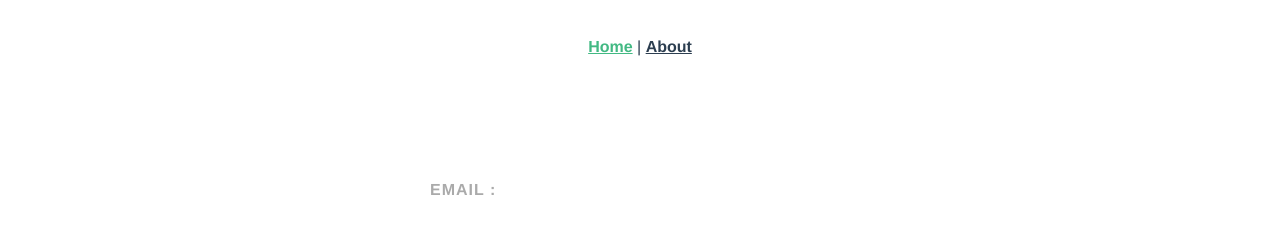
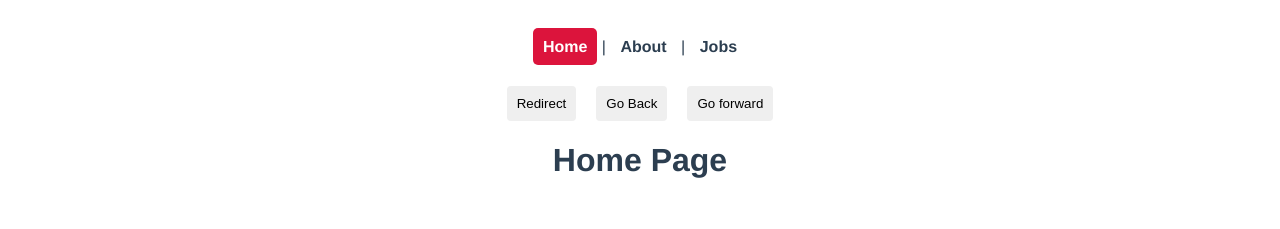
Before and after one commit to obnux/vue, a Vue app: page / in a window 1280 px wide. Shown: the top 229 px of the page. Built offline with nearby package versions, Linux system fonts and the light colour scheme; no server answers.

Commit message:
finishing the Options API videos

```diff
--- a/src/App.vue
+++ b/src/App.vue
@@ -1,13 +1,35 @@
 <template>
   <nav>
     <router-link to="/">Home</router-link> |
-
-    <router-link to="/about">About</router-link>
+    <router-link :to="{name: 'about'}">About</router-link> |
+    <router-link :to="{name: 'Jobs'}">Jobs</router-link>
   </nav>
-
-  <router-view/>
+  <button @click="redirect">Redirect</button>
+  <button @click="back">Go Back</button>
+  <button @click="forward">Go forward</button>
+  <router-view />
 </template>
 
+
+<script>
+export default {
+  methods: {
+    redirect ()
+    {
+      this.$router.push( { name: "home" } );
+    },
+    back ()
+    {
+      this.$router.go( -1 );
+    },
+    forward ()
+    {
+      this.$router.go( 1 );
+    }
+  },
+}
+
+</script>
 <style>
 #app {
   font-family: Avenir, Helvetica, Arial, sans-serif;
@@ -24,9 +46,20 @@ nav {
 nav a {
   font-weight: bold;
   color: #2c3e50;
+  text-decoration: none;
+  padding: 10px;
+  border-radius: 5px;
 }
 
 nav a.router-link-exact-active {
-  color: #42b983;
+  color: #fff;
+  background-color: crimson;
+}
+
+button {
+  margin: 0 10px;
+  padding: 10px;
+  border: none;
+  border-radius: 4px;
 }
 </style>
--- a/src/components/HelloWorld.vue
+++ /dev/null
@@ -1,19 +0,0 @@
-<template>
-  <div>
-
-  </div>
-</template>
-
-<script>
-export default {
-  setup () {
-
-
-    return {}
-  }
-}
-</script>
-
-<style lang="scss" scoped>
-
-</style>
--- a/src/components/SignupForm.vue
+++ b/src/components/SignupForm.vue
@@ -50,11 +50,12 @@ import axios from 'axios';
 import Table from '@/components/table.vue';
 
 export default {
-  /* setup ()
+  setup ()
   {
+    console.log( "ROOT_API", process.env.ROOT_API );
+
     return {};
-  } */
-
+  },
   components: {
     Table
   },
--- a/src/main.js
+++ b/src/main.js
@@ -1,18 +1,10 @@
-/* var dotenv = require( 'dotenv' );
-var dotenvExpand = require( 'dotenv-expand' );
-
-var myEnv = dotenv.config({ path: '/.env' } );
-dotenvExpand.expand( myEnv ); */
-
-import * as dotenv from 'dotenv'
-dotenv.config()
-// import express from 'express'
+require( 'dotenv' ).config();
 
 import { createApp } from 'vue';
 import App from './App.vue';
 import router from './router';
 
 
-console.log( "process.env VueJs main", process.env );
+// console.log( "process.env VueJs main", process.env.VUE_APP_ROOT_API );
 
 createApp( App ).use( router ).mount( '#app' );
--- a/src/router/index.js
+++ b/src/router/index.js
@@ -15,6 +15,32 @@ const routes = [
     // this generates a separate chunk (about.[hash].js) for this route
     // which is lazy-loaded when the route is visited.
     component: () => import(/* webpackChunkName: "about" */ '../views/AboutView.vue' )
+  },
+  {
+    path: '/jobs',
+    name: 'Jobs',
+
+    component: () => import(/* webpackChunkName: "about" */ '../views/jobs/Jobs.vue' )
+  },
+  {
+    path: '/jobs/:id',
+    name: 'JobDetails',
+    props: true,
+    component: () => import(/* webpackChunkName: "about" */ '../views/jobs/JobDetails.vue' )
+  },
+
+  // redirect
+  {
+    path: "/all-jobs",
+    redirect: '/jobs'
+  },
+
+  // Catch all Error pages
+  {
+    path: "/:catchAll(.*)",
+    name: "NotFound",
+    component: () => import(/* webpackChunkName: "about" */ '../views/404.vue' )
+
   }
 ];
 
--- a/src/views/HomeView.vue
+++ b/src/views/HomeView.vue
@@ -1,21 +1,21 @@
 <template>
   <div class="home">
-    <!-- <img alt="Vue logo" src="../assets/logo.ico"> -->
-    <HelloWorld msg="Welcome to Your Vue.js App"/>
-    <SForm/>
+    <h1>Home Page</h1>
+    <SForm />
   </div>
 </template>
 
 <script>
 // @ is an alias to /src
-import HelloWorld from '@/components/HelloWorld.vue'
-import SForm from '@/components/SignupForm'
+import SForm from '@/components/SignupForm';
 
 export default {
   name: 'HomeView',
   components: {
-    HelloWorld,
     SForm
-  }
-}
+  },
+  mounted ()
+  {
+  },
+};
 </script>
```
